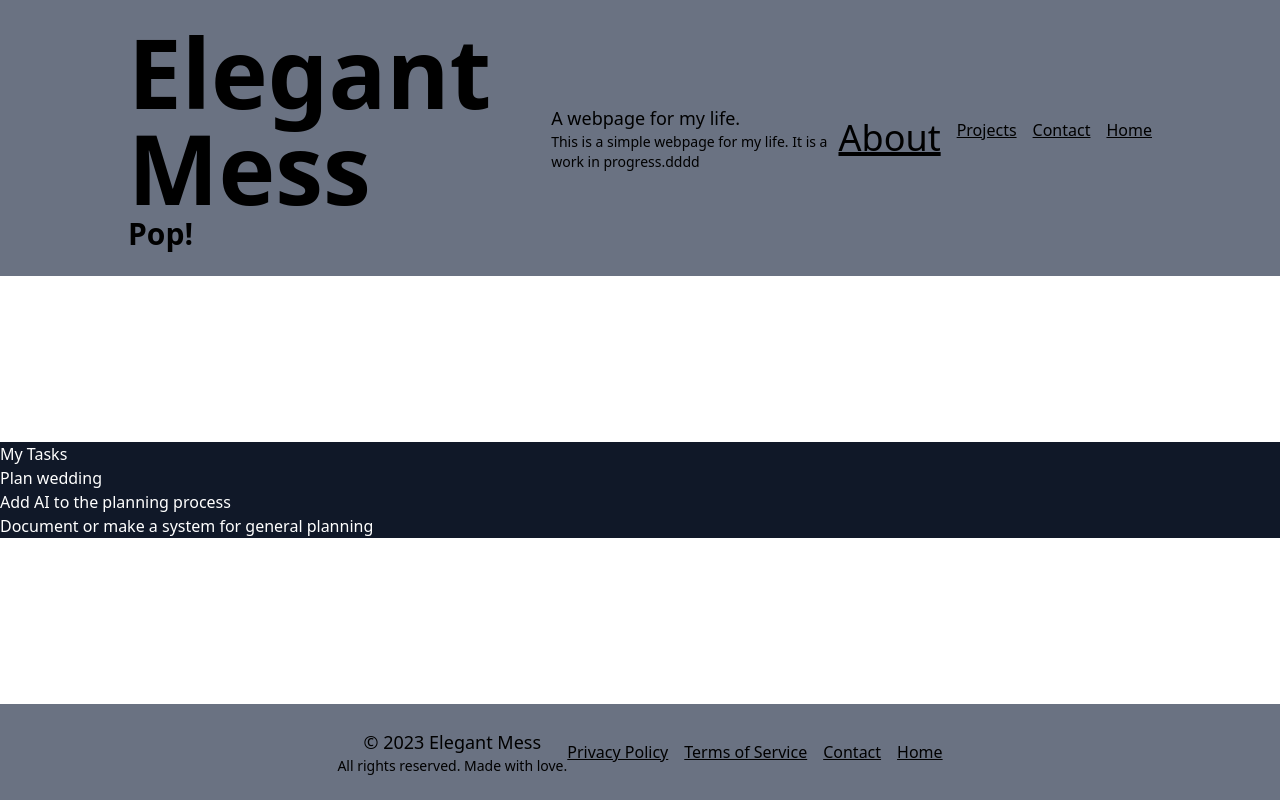
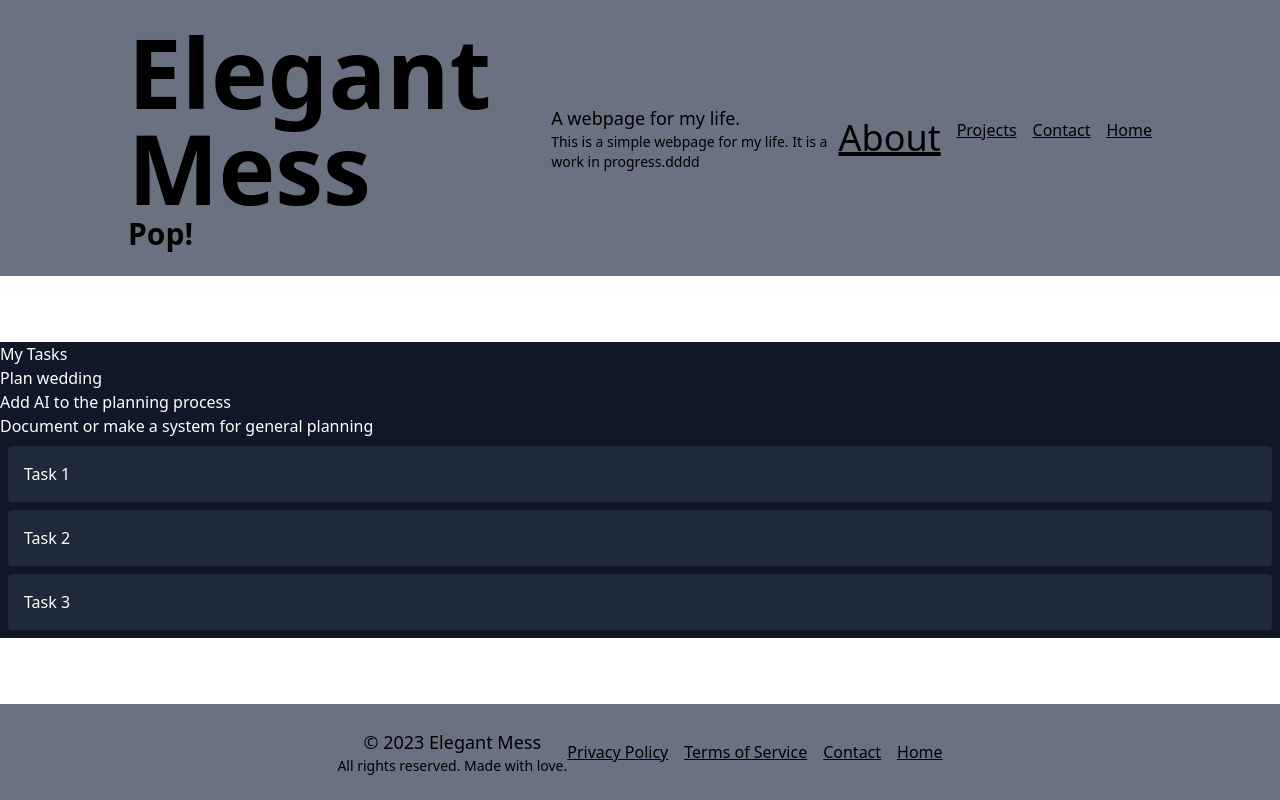
Before and after one commit to alexguerra-dev/elegant-mess, a Next.js app: page /projects/task-list in a window 1280 px wide. Built offline with nearby package versions, Linux system fonts and the light colour scheme.

Commit message:
Mass commit

```diff
--- a/src/app/projects/task-list/page.tsx
+++ b/src/app/projects/task-list/page.tsx
@@ -17,6 +17,14 @@ export default function TaskList() {
                 <li>Add AI to the planning process</li>
                 <li>Document or make a system for general planning</li>
             </ul>
+
+            {tasks.map((task) => {
+                return (
+                    <div key={task.id} className="bg-gray-800 p-4 m-2 rounded">
+                        {task.name}
+                    </div>
+                )
+            })}
         </div>
     )
 }
```
